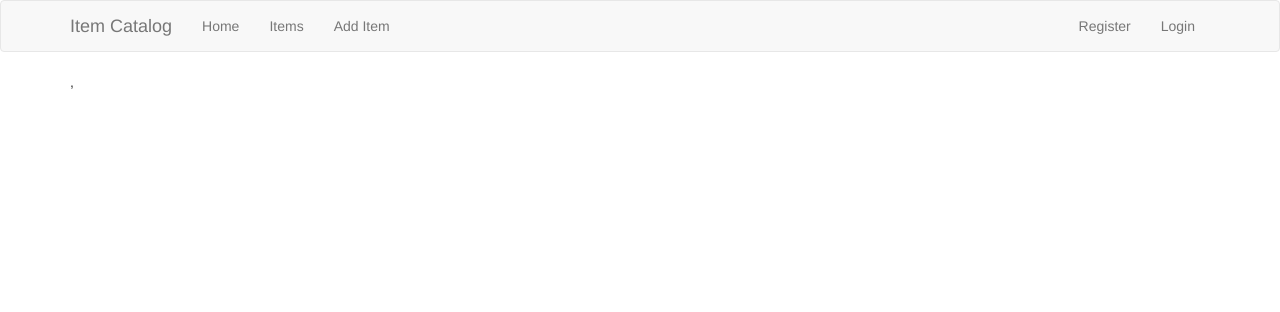
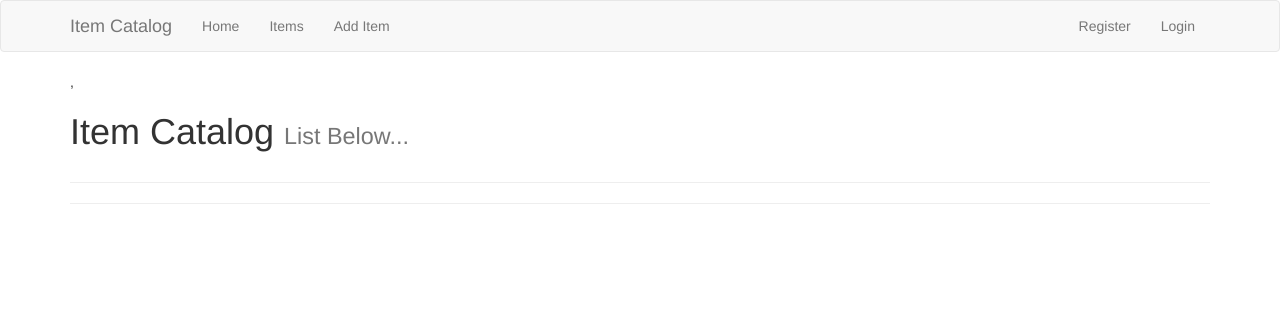
Before and after one commit to Jclewis1989/Item-Catalog, a Flask app: page /items/ in a window 1280 px wide. Shown: the top 312 px of the page. Run offline with Flask 2, Linux system fonts and the light colour scheme; some libraries are stand-ins or nearby versions.

Commit message:
items.html

```diff
--- a/templates/items.html
+++ b/templates/items.html
@@ -1,8 +1,29 @@
 {% include 'layout.html' %}
 
-{% for item in items %}
-<li>
-        <p><a href = "{{url_for('editItem',item_id = item.id)}}">{{ item.name }}</a></p>
+{% block body %}
+<div class="container">
+                <!-- Page Heading -->
+                <h1 class="my-4">Item Catalog
+                                <small>List Below...</small>
+                              </h1>
 
-</li>
-{% endfor %}
+                              <!-- Project One -->
+                              <div class="row">
+                                      {% for item in items %}
+                                <div class="col-md-8 offset-md-2">
+                                  <h3>{{ item.name }}</h3>
+                                  <a class="btn btn-primary" href="{{url_for('editItem',item_id = item.id)}}">Item Details</a>
+                                </div>
+                                      {% endfor %}
+                              </div>
+                              <!-- /.row -->
+
+                              <hr>
+
+                              <hr>
+
+                            </div>
+                            <!-- /.container -->
+</div>
+
+        {% endblock %}
```
